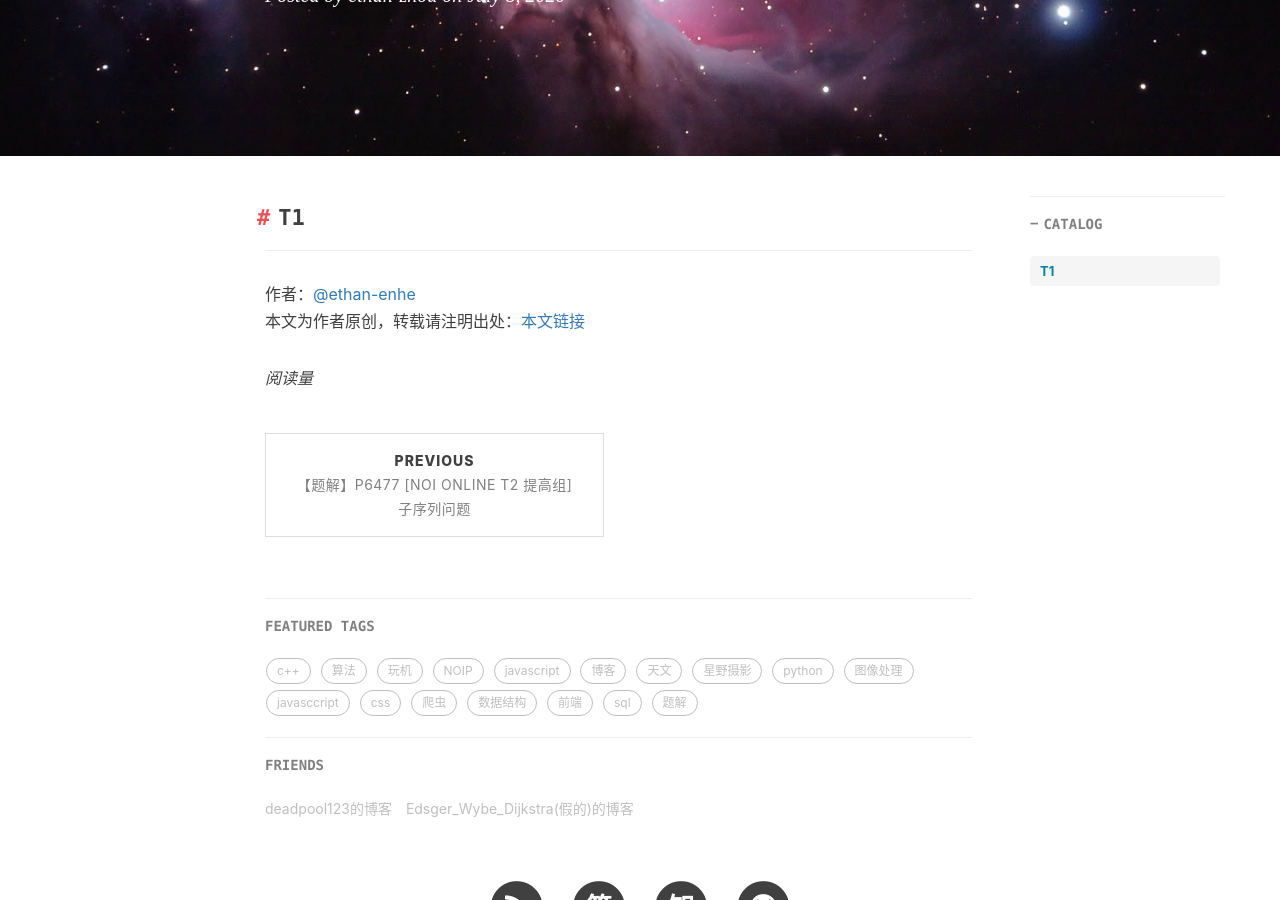
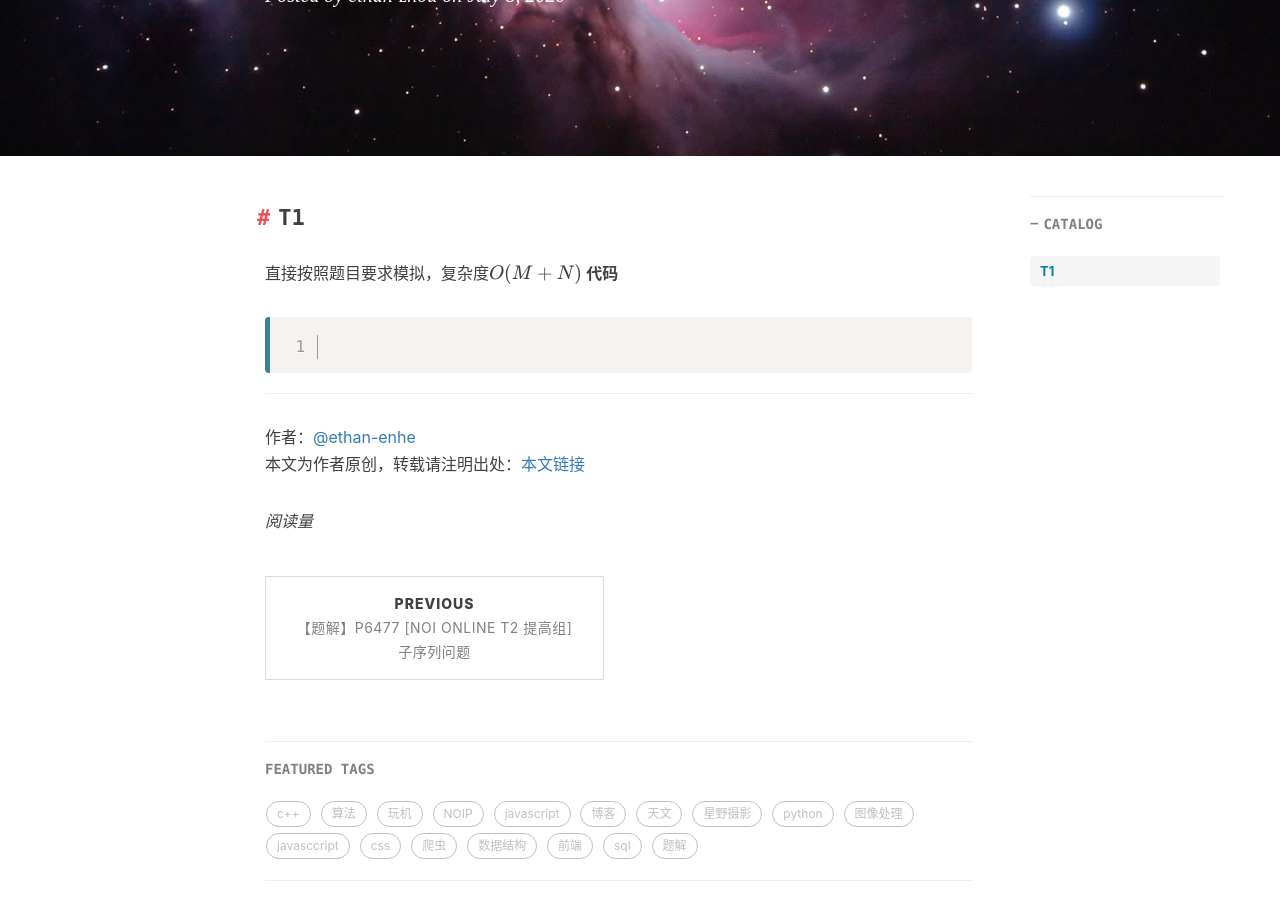
Before and after one commit to ethan-enhe/ethan-enhe.github.io, a Jekyll site: the page built from _posts/2020-07-08-cf-edu-round-47解题记录.md, in a window 1280 px wide and 900 px high, scrolled down 367 px. Built offline with Jekyll 4.4.1, drawn with Linux system fonts in a browser that asks for light colours; nearby versions of some CDN libraries; formulas are drawn with MathJax 3; comment, search, counter and statistics services are not loaded.

Commit message:
_posts/2020-07-08-cf-edu-round-47解题记录.md updated from https://stackedit.io/

````diff
--- a/_posts/2020-07-08-cf-edu-round-47解题记录.md
+++ b/_posts/2020-07-08-cf-edu-round-47解题记录.md
@@ -12,7 +12,11 @@ tags:
     - 题解
 ---
 ## T1
+直接按照题目要求模拟，复杂度$$O(M+N)$$
+**代码**
+```cpp
 
+```
 <!--stackedit_data:
-eyJoaXN0b3J5IjpbLTEwMzM3MTg5OTIsOTg1ODgyMjQ3XX0=
+eyJoaXN0b3J5IjpbLTg2MTU1MjE4NCw5ODU4ODIyNDddfQ==
 -->
````
